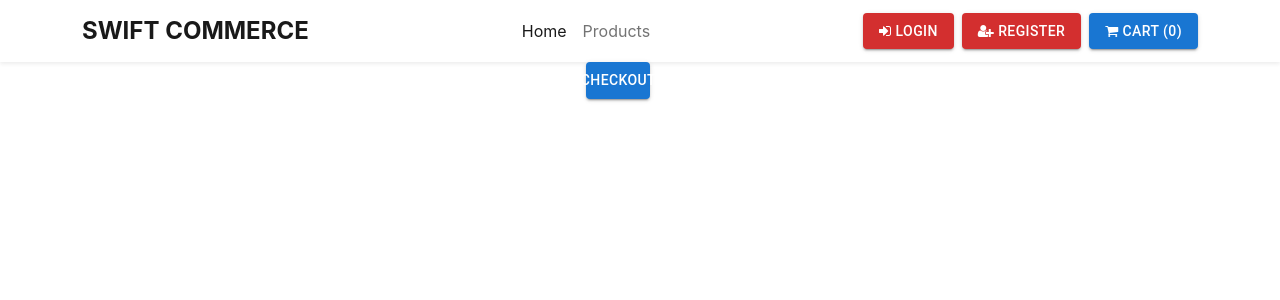
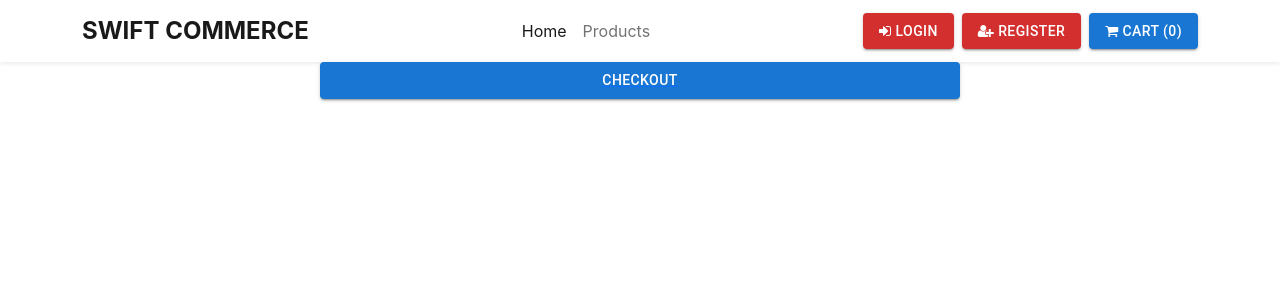
Before and after one commit to kevinmbuicode/Swift-Ecommerce-, a React (Create React App) app in the folder swift-commerce/: page /cart in a window 1280 px wide. Shown: the top 300 px of the page. Built offline with nearby package versions, Linux system fonts and the light colour scheme.

Commit message:
Updated Checkout button

```diff
--- a/swift-commerce/src/components/Cart.jsx
+++ b/swift-commerce/src/components/Cart.jsx
@@ -49,13 +49,13 @@ const Cart = () => {
           </Card>
         );
       })}
-      <Box sx={{ display: "flex", justifyContent: "center" }}>
-        <Link to="/checkout">
+      <Link to="/checkout">
+        <Box sx={{ display: "flex", justifyContent: "center" }}>
           <Button variant="contained" sx={{ width: "50%" }}>
             CheckOut
           </Button>
-        </Link>
-      </Box>
+        </Box>
+      </Link>
     </Box>
   );
 };
```
